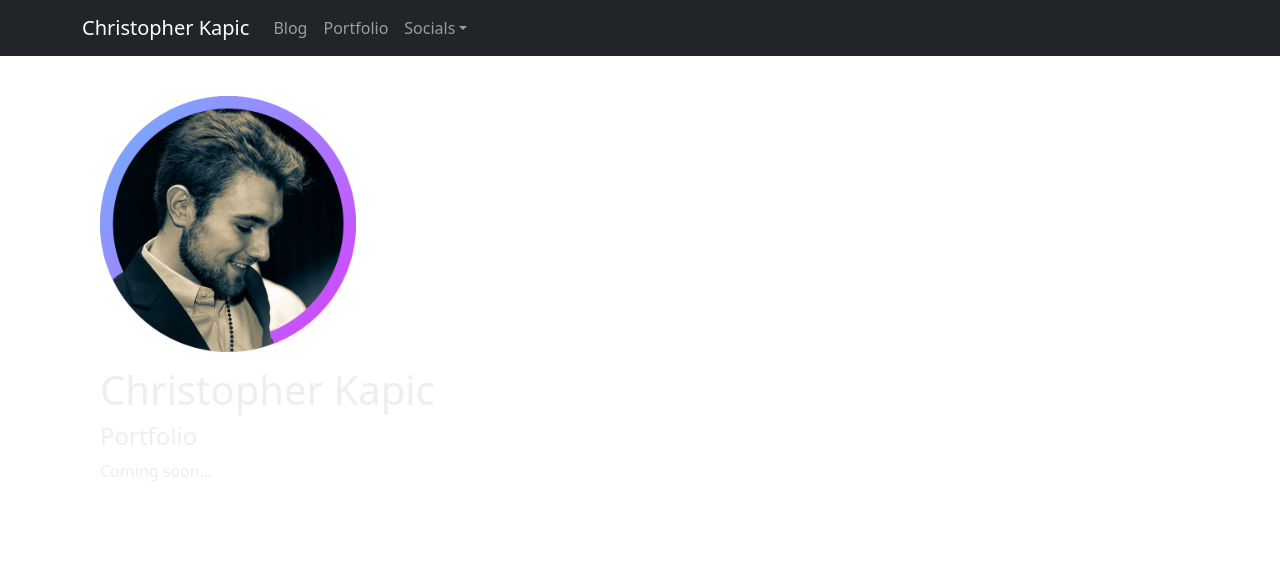
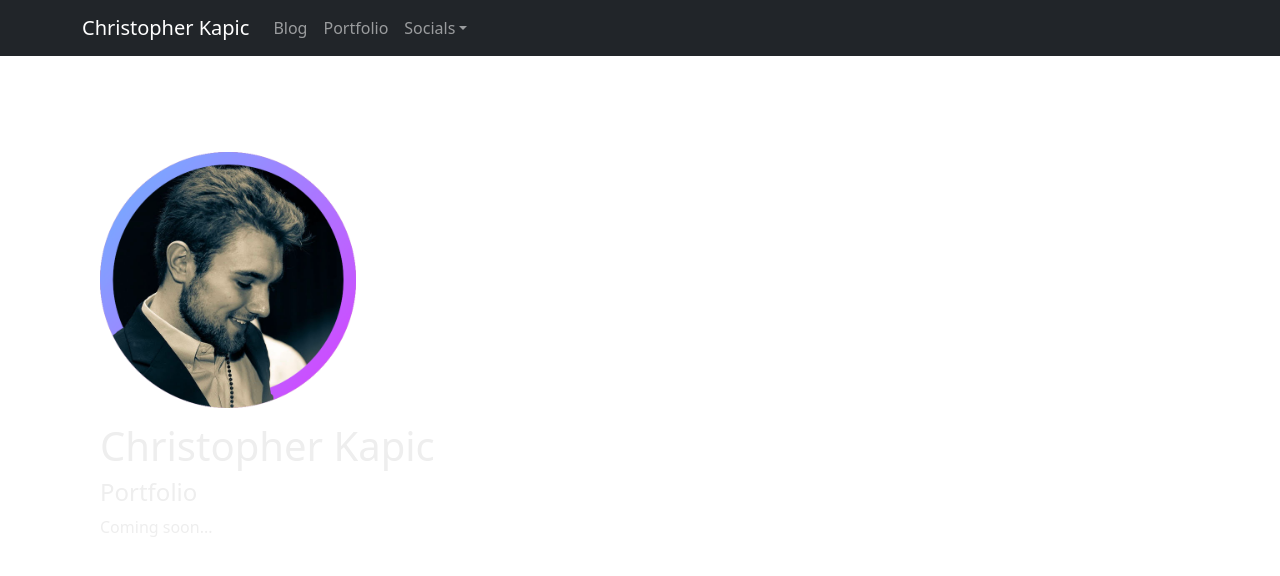
Before and after one commit to christopher-kapic/kapic.io, a Next.js app: page /portfolio in a window 1280 px wide. Shown: the top 576 px of the page. Built offline with nearby package versions, Linux system fonts and the light colour scheme.

Commit message:
another mobile improvement?

```diff
--- a/pages/index.tsx
+++ b/pages/index.tsx
@@ -29,7 +29,9 @@ const Home: NextPage = () => {
         <meta name="description" content="Generated by create next app" />
         <link rel="icon" href="/favicon.png" />
       </Head>
-      <Navbar/>
+      <div style={{height: 56, width: "100vw", position: "fixed"}}>
+        <Navbar/>
+      </div>
 
       <div className={styles.hero}> {/* Hero Section */}
         <div style={{width: "100%", height: 300, display: "flex", justifyContent: "center"}}>
--- a/styles/Home.module.css
+++ b/styles/Home.module.css
@@ -4,7 +4,7 @@
   display: flex;
   flex-direction: column;
   align-items: left;
-  padding: 40px 100px 0px 100px;
+  padding: 96px 100px 0px 100px;
   color: #eee;
 }
 
```
